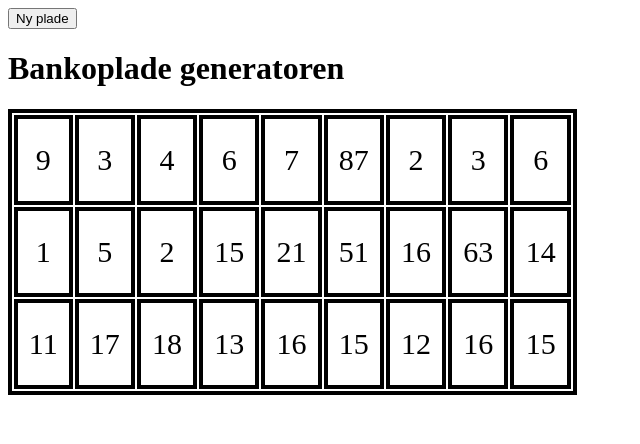
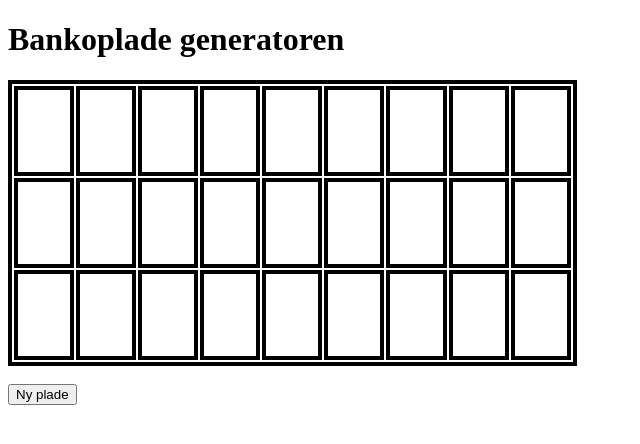
Before and after one commit to Asgersp03/BankoSRP, a plain HTML site: page Bankopladegenerator/index.html in a window 1280 px wide. Shown: the whole page, without its empty margins (0-640 px from the left). Drawn offline with Linux system fonts and the light colour scheme.

Commit message:
Layout med tomme felter

```diff
--- a/Bankopladegenerator/index.html
+++ b/Bankopladegenerator/index.html
@@ -7,43 +7,43 @@
     <title>BankoPladeGenerator</title>
   </head>
   <body>
-    <button type="button" name="button" onclick="lavPlade()">Ny plade</button>
-
     <h1>Bankoplade generatoren</h1>
     <table style="width:45%">
       <tr>
-        <td id="0.0">9</td>
-        <td id="0.1">3</td>
-        <td id="0.2">4</td>
-        <td id="0.3">6</td>
-        <td id="0.4">7</td>
-        <td id="0.5">87</td>
-        <td id="0.6">2</td>
-        <td id="0.7">3</td>
-        <td id="0.8">6</td>
+        <td id="0.0"> </td>
+        <td id="0.1"> </td>
+        <td id="0.2"></td>
+        <td id="0.3"></td>
+        <td id="0.4"></td>
+        <td id="0.5"></td>
+        <td id="0.6"></td>
+        <td id="0.7"></td>
+        <td id="0.8"></td>
       </tr>
       <tr>
-        <td id="1.0">1</td>
-        <td id="1.1">5</td>
-        <td id="1.2">2</td>
-        <td id="1.3">15</td>
-        <td id="1.4">21</td>
-        <td id="1.5">51</td>
-        <td id="1.6">16</td>
-        <td id="1.7">63</td>
-        <td id="1.8">14</td>
+        <td id="1.0"></td>
+        <td id="1.1"></td>
+        <td id="1.2"></td>
+        <td id="1.3"></td>
+        <td id="1.4"></td>
+        <td id="1.5"></td>
+        <td id="1.6"></td>
+        <td id="1.7"></td>
+        <td id="1.8"></td>
       </tr>
       <tr>
-        <td id="2.0">11</td>
-        <td id="2.1">17</td>
-        <td id="2.2">18</td>
-        <td id="2.3">13</td>
-        <td id="2.4">16</td>
-        <td id="2.5">15</td>
-        <td id="2.6">12</td>
-        <td id="2.7">16</td>
-        <td id="2.8">15</td>
+        <td id="2.0"></td>
+        <td id="2.1"></td>
+        <td id="2.2"></td>
+        <td id="2.3"></td>
+        <td id="2.4"></td>
+        <td id="2.5"></td>
+        <td id="2.6"></td>
+        <td id="2.7"></td>
+        <td id="2.8"></td>
         </tr>
       </table>
+      <br>
+      <button type="button" name="button" onclick="lavPlade()">Ny plade</button>
   </body>
 </html>
--- a/Bankopladegenerator/js/BankoPladeGenerator.js
+++ b/Bankopladegenerator/js/BankoPladeGenerator.js
@@ -46,6 +46,9 @@ function generer(){
     return(pladeUdkast)
   }
 
+  function tal(){
+
+  }
   layout(pladeUdkast);
   tjekLayout(pladeUdkast);
   return(pladeUdkast)
```
